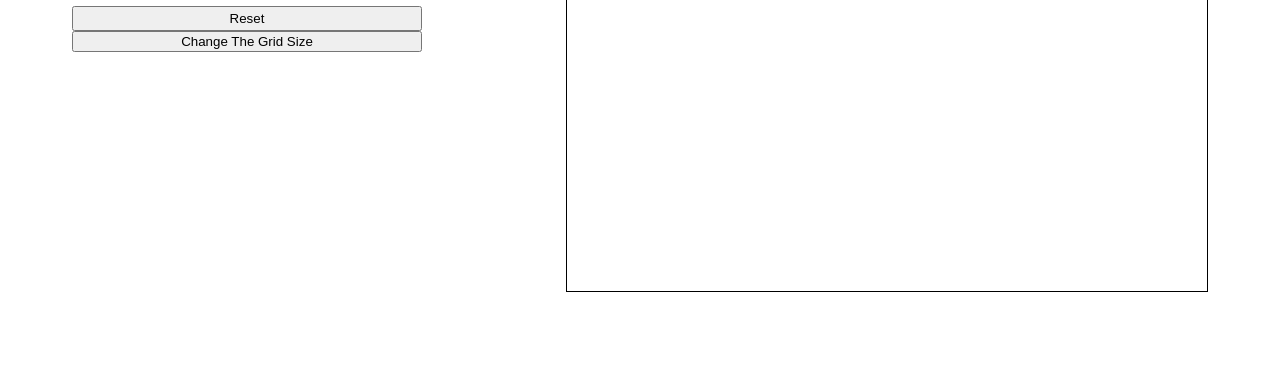
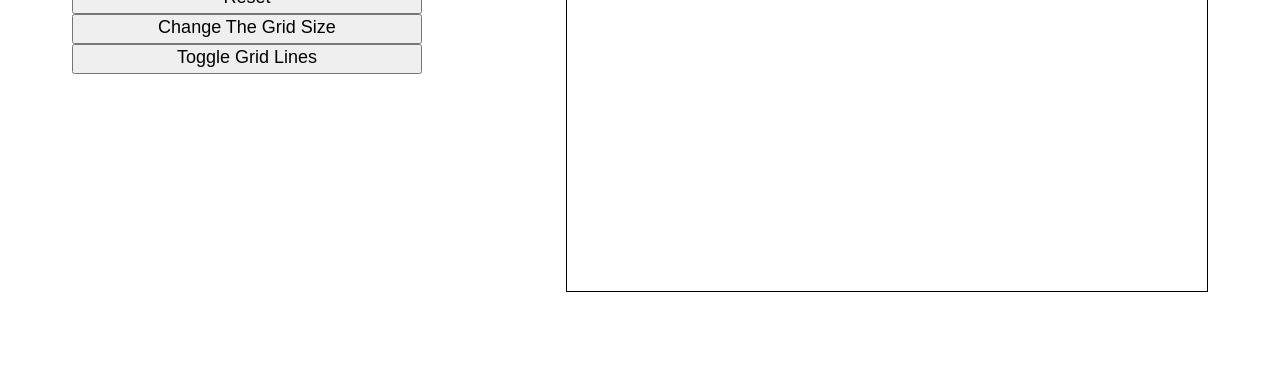
Before and after one commit to klhawker/Etch-a-Sketch, a plain HTML site: page index.html in a window 1280 px wide. Shown: the part 429-800 px from the top of the page. Drawn offline with Linux system fonts and the light colour scheme.

Commit message:
added toggle grid-lines button

```diff
--- a/index.html
+++ b/index.html
@@ -13,6 +13,7 @@
         <h1>Change the grid size before using!!</h1>
         <button class="reset" onclick="reset()">Reset</button>
         <button onclick="changeGridSize()" class="change-size">Change The Grid Size</button>
+        <button onclick="gridLines()">Toggle Grid Lines</button>
     </div>
     <div class="container"></div>
 </body>
--- a/script.js
+++ b/script.js
@@ -27,7 +27,7 @@ function reset() {
 function generateGrid(number) {
     for (let i = 0; i < number; i++) {
         const grid_div = document.createElement("div");
-        grid_div.setAttribute('class', 'grid');
+        grid_div.setAttribute('class', 'grid grid-lines');
         document.getElementsByClassName("container")[0].appendChild(grid_div);
     }
     return;
@@ -53,3 +53,9 @@ function changeGridSize() {
         attachEventListeners();
     }
 }
+
+function gridLines() {
+    document.querySelectorAll(".grid").forEach((item) => {
+        item.classList.toggle('grid-lines');
+    });
+}
--- a/styles.css
+++ b/styles.css
@@ -22,11 +22,6 @@ body {
     box-sizing: border-box;
 }
 
-.reset{
-    width: 100%;
-    height: 25px;
-}
-
 .left-pane{
     display: flex;
     flex-direction: column;
@@ -38,3 +33,14 @@ body {
 h1{
     text-align: center;
 }
+
+button{
+    padding-bottom: 15px;
+    font-size: large;
+    width: 100%;
+    height: 30px;
+}
+
+.grid-lines{
+    border: .5px solid black;
+}
```
